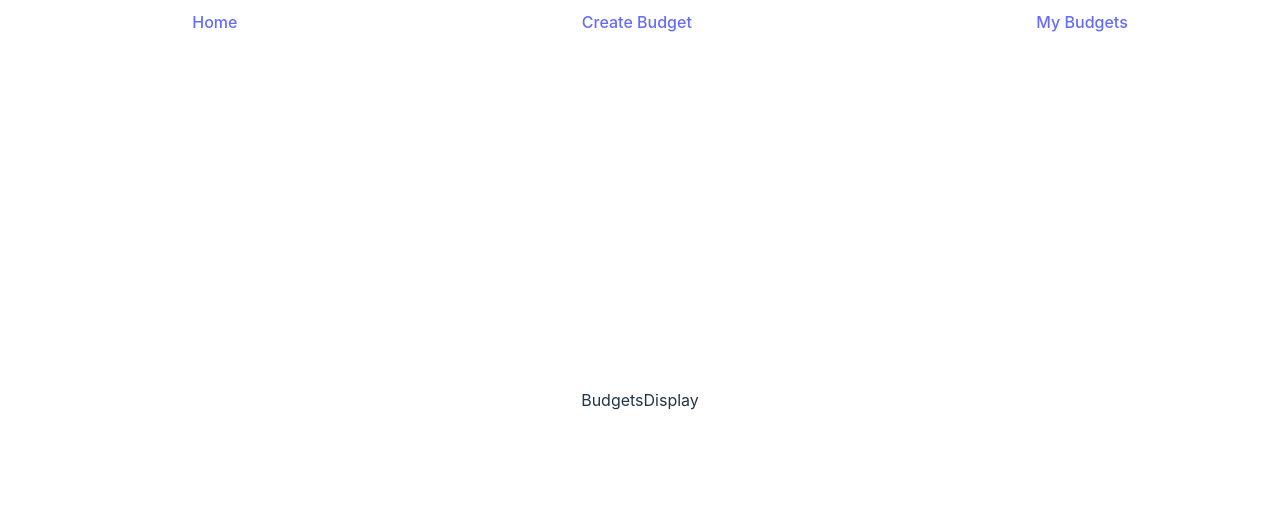
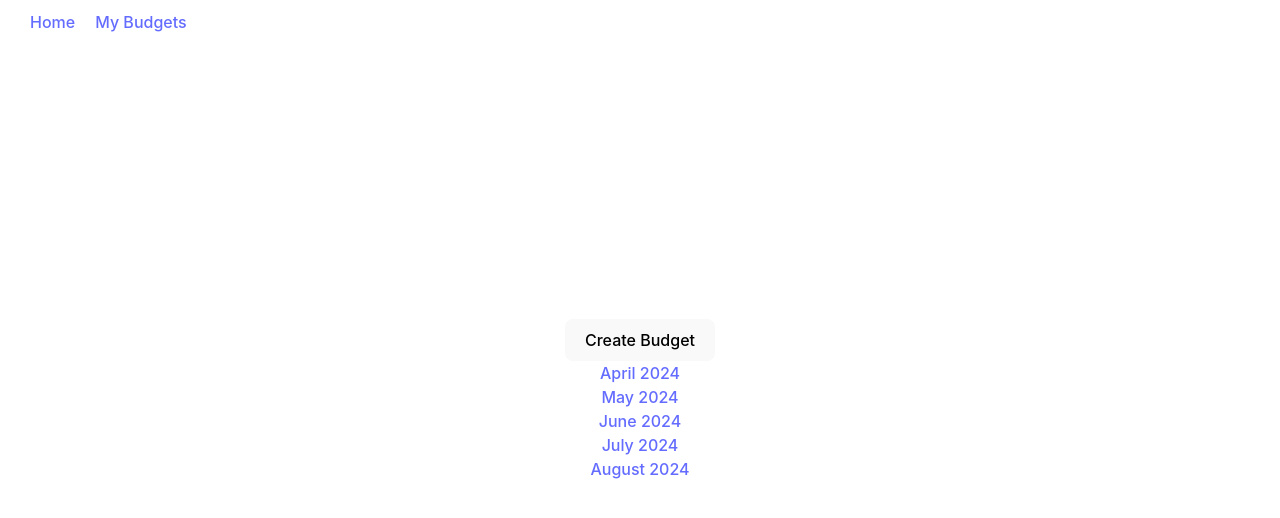
Before and after one commit to Matt-Roden/BudgetBuddy2, a React (Vite) app: page /budgets in a window 1280 px wide. Shown: the top 518 px of the page. Built offline with nearby package versions, Linux system fonts and the light colour scheme.

Commit message:
Adds: Routing, Create Budget button, dummy budget data, resets form on submit, navbar changes

```diff
--- a/src/App.tsx
+++ b/src/App.tsx
@@ -3,6 +3,7 @@ import "./App.css";
 import BudgetForm from "./routes/BudgetForm/BudgetForm";
 import BudgetsDisplay from "./routes/BudgetsDisplay";
 import HomePage from "./routes/HomePage/HomePage";
+import SingleBudgetDetails from "./routes/SingleBudgetDetails";
 
 const router = createBrowserRouter([
   {
@@ -17,6 +18,10 @@ const router = createBrowserRouter([
     path: "/budgets",
     element: <BudgetsDisplay />,
   },
+  {
+    path: "/budget/:id",
+    element: <SingleBudgetDetails />,
+  },
 ]);
 
 const App = () => {
--- /dev/null
+++ b/src/components/CreateBudgetButton/CreateBudgetButton.tsx
@@ -0,0 +1,12 @@
+import React from "react";
+import { Link } from "react-router-dom";
+
+const CreateBudgetButton = () => {
+  return (
+    <Link to="/create-budget">
+      <button>Create Budget</button>
+    </Link>
+  );
+};
+
+export default CreateBudgetButton;
--- a/src/components/NavBar/Navbar.css
+++ b/src/components/NavBar/Navbar.css
@@ -1,9 +1,13 @@
 .nav-bar {
-  min-width: 100vw;
+  /* min-width: 100%; */
   position: fixed;
   top: 0;
   left: 0;
   padding: 10px 20px;
   display: flex;
-  justify-content: space-around;
+  justify-content: flex-end;
 }
+
+.navitem {
+  margin: 0 10px
+}
--- a/src/components/NavBar/Navbar.tsx
+++ b/src/components/NavBar/Navbar.tsx
@@ -1,13 +1,16 @@
 import React from "react";
 import { Link } from "react-router-dom";
-import './Navbar.css'
+import "./Navbar.css";
 
 const Navbar = () => {
   return (
     <div className="nav-bar">
-      <Link to="/">Home</Link>
-      <Link to="/create-budget">Create Budget</Link>
-      <Link to="/budgets">My Budgets</Link>
+      <div className="navitem">
+        <Link to="/">Home</Link>
+      </div>
+      <div className="navitem">
+        <Link to="/budgets">My Budgets</Link>
+      </div>
     </div>
   );
 };
--- /dev/null
+++ b/src/data/budgets.ts
@@ -0,0 +1,169 @@
+export const budgets = [
+  {
+    "id": "129c758a-4cbf-4c88-988f-8eacaaa3e5c8",
+    "name": "April 2024",
+    "income": 5000,
+    "expenses": [
+      {
+        "amount": "1250",
+        "type": "Rent/Mortgage",
+        "id": "a1a3e2a7-bf6f-4177-91d3-5c95a8a6a170"
+      },
+      {
+        "amount": "569",
+        "type": "Transportation",
+        "id": "1526b270-42f0-4859-a2d6-b5ecc07525d6"
+      },
+      {
+        "amount": "123",
+        "type": "Gas/Fuel",
+        "id": "824143a7-3768-449b-af49-92d6882fd8f8"
+      },
+      {
+        "amount": "212",
+        "type": "Dining Out",
+        "id": "44728baf-968e-4448-ac49-4485a344a518"
+      },
+      {
+        "amount": "245",
+        "type": "Clothing",
+        "id": "becd7750-313b-4545-8fb2-0b19871b7943"
+      }
+    ],
+    "totalSavings": 2601
+  },
+  {
+    "id": "f6e37810-bf4b-407d-90a4-96fe2a4d39b1",
+    "name": "May 2024",
+    "income": 5500,
+    "expenses": [
+      {
+        "amount": "1300",
+        "type": "Rent/Mortgage",
+        "id": "12e45935-07d9-4b78-8a14-f2d5ecb90e2e"
+      },
+      {
+        "amount": "600",
+        "type": "Transportation",
+        "id": "1cb1a22a-5fe3-4ff5-bd9d-7cc4963d8e5d"
+      },
+      {
+        "amount": "150",
+        "type": "Gas/Fuel",
+        "id": "b47d4899-4a6d-4a67-8cbf-4d8938a32d8d"
+      },
+      {
+        "amount": "250",
+        "type": "Dining Out",
+        "id": "877a13db-11f7-4909-a00e-372e1e21a065"
+      },
+      {
+        "amount": "200",
+        "type": "Clothing",
+        "id": "bc71c43c-3b93-4e61-8e2b-cbab282cf13b"
+      }
+    ],
+    "totalSavings": 2600
+  },
+  {
+    "id": "87bbd812-71e4-4222-a4c6-682d20917b48",
+    "name": "June 2024",
+    "income": 4800,
+    "expenses": [
+      {
+        "amount": "1200",
+        "type": "Rent/Mortgage",
+        "id": "c8c25f81-3a5e-4cf5-b4a4-1b1340d3b56b"
+      },
+      {
+        "amount": "550",
+        "type": "Transportation",
+        "id": "23b0b1e7-d9c7-4b2a-845e-29bc160c62a9"
+      },
+      {
+        "amount": "130",
+        "type": "Gas/Fuel",
+        "id": "9e5a1aa9-c1e6-4a5f-89e7-1df28dfe0246"
+      },
+      {
+        "amount": "180",
+        "type": "Dining Out",
+        "id": "f32d6fa3-42ae-4f70-986a-1c59a2d49532"
+      },
+      {
+        "amount": "300",
+        "type": "Clothing",
+        "id": "4f529d81-8616-4f1d-8d1b-cd7b3d41b39c"
+      }
+    ],
+    "totalSavings": 2440
+  },
+  {
+    "id": "3c343a0b-1312-4b82-b711-0ebe9f5bb091",
+    "name": "July 2024",
+    "income": 5100,
+    "expenses": [
+      {
+        "amount": "1350",
+        "type": "Rent/Mortgage",
+        "id": "f7647d21-b32b-4c64-b4fd-7774ad0c8a94"
+      },
+      {
+        "amount": "580",
+        "type": "Transportation",
+        "id": "31849128-4b1e-47a2-910b-48b1c6747a64"
+      },
+      {
+        "amount": "110",
+        "type": "Gas/Fuel",
+        "id": "f0a7d2e8-d7d9-4f2d-a41d-2c1e52630f54"
+      },
+      {
+        "amount": "190",
+        "type": "Dining Out",
+        "id": "c2681e3f-1a68-4f51-af93-6f1cbf4d636e"
+      },
+      {
+        "amount": "230",
+        "type": "Clothing",
+        "id": "e2e17cf5-f9c5-4a7c-80d7-40d0f2de50a7"
+      }
+    ],
+    "totalSavings": 2830
+  },
+  {
+    "id": "c146ad97-14e6-4528-bb81-29149a4c4727",
+    "name": "August 2024",
+    "income": 4900,
+    "expenses": [
+      {
+        "amount": "1300",
+        "type": "Rent/Mortgage",
+        "id": "37b5cc46-5be0-4cb8-b761-f9a1b3f28f80"
+      },
+      {
+        "amount": "600",
+        "type": "Transportation",
+        "id": "e67ac9a2-8fc1-41ad-93de-2a91ed3b9f78"
+      },
+      {
+        "amount": "120",
+        "type": "Gas/Fuel",
+        "id": "e2922ee3-bf95-45ae-b158-0f82a059e7c6"
+      },
+      {
+        "amount": "210",
+        "type": "Dining Out",
+        "id": "6dd3927c-44ab-44b4-a3d9-ff71fe464f92"
+      },
+      {
+        "amount": "280",
+        "type": "Clothing",
+        "id": "7a482307-b05c-4e48-8630-d8f0aa96cd70"
+      }
+    ],
+    "totalSavings": 2690
+  }
+];
+
+// export const data = JSON.stringify(budgets)
--- a/src/routes/BudgetForm/BudgetForm.tsx
+++ b/src/routes/BudgetForm/BudgetForm.tsx
@@ -2,6 +2,7 @@ import React, { useState, useEffect } from "react";
 import { v4 as uuidv4 } from "uuid";
 import "./BudgetForm.css";
 import Navbar from "../../components/NavBar/Navbar";
+import { budgets } from "../../data/budgets";
 
 type Expense = {
   amount: string;
@@ -10,6 +11,7 @@ type Expense = {
 };
 
 type Budget = {
+  id: string;
   name: string;
   totalSavings: number;
   income: number;
@@ -111,15 +113,25 @@ const BudgetForm = () => {
     setExpenses(updatedExpenses);
   };
 
+  const resetForm = () => {
+    setBudgetName('')
+    setExpenses([
+      { amount: "", type: "", id: uuidv4() },
+    ])
+    setIncome("")
+  }
+
   const handleSaveBudget = (e: React.FormEvent<HTMLFormElement>) => {
     e.preventDefault();
     const budget: Budget = {
+      id: uuidv4(),
       name: budgetName,
       income: Number(income),
       expenses: expenses.filter((item) => item.amount),
       totalSavings,
     };
-
+    budgets.push(budget)
+    resetForm()
     console.log(budget);
   };
 
@@ -244,6 +256,10 @@ const BudgetForm = () => {
             </button>
           </div>
         </form>
+        {/* test for switching to new :id route */}
+        {/* <Link to={`/budget/${uuidv4()}`}>
+          <button>Link to thing</button>
+        </Link> */}
       </div>
     </>
   );
--- a/src/routes/BudgetsDisplay.tsx
+++ b/src/routes/BudgetsDisplay.tsx
@@ -1,11 +1,22 @@
 import React from "react";
 import Navbar from "../components/NavBar/Navbar";
+import { budgets } from "../data/budgets";
+import { Link } from "react-router-dom";
+import CreateBudgetButton from "../components/CreateBudgetButton/CreateBudgetButton";
 
 const BudgetsDisplay = () => {
+  const data = budgets;
   return (
     <>
       <Navbar />
-      <div>BudgetsDisplay</div>
+      <CreateBudgetButton />
+      {data.map((item) => {
+        return (
+          <Link to={`/budget/${item.id}`}>
+            <div key={item.id}>{item.name}</div>
+          </Link>
+        );
+      })}
     </>
   );
 };
--- a/src/routes/HomePage/HomePage.tsx
+++ b/src/routes/HomePage/HomePage.tsx
@@ -1,11 +1,13 @@
 import React from "react";
 import Navbar from "../../components/NavBar/Navbar";
+import CreateBudgetButton from "../../components/CreateBudgetButton/CreateBudgetButton";
 
 const HomePage = () => {
   return (
     <>
       <Navbar />
       <div>Welcome to Budget Buddy! 👋</div>
+      <CreateBudgetButton />
     </>
   );
 };
--- /dev/null
+++ b/src/routes/SingleBudgetDetails.tsx
@@ -0,0 +1,19 @@
+import React from "react";
+import { useParams } from "react-router-dom";
+import Navbar from "../components/NavBar/Navbar";
+import { budgets } from "../data/budgets";
+
+const SingleBudgetDetails = () => {
+  const { id } = useParams();
+  const budget = budgets.find((budget) => budget.id === id);
+  return (
+    <>
+      <Navbar />
+      <div>SingleBudgetDetails</div>
+      <div>ID: {id}</div>
+      <div>Total Savings: ${budget?.totalSavings}</div>
+    </>
+  );
+};
+
+export default SingleBudgetDetails;
```
